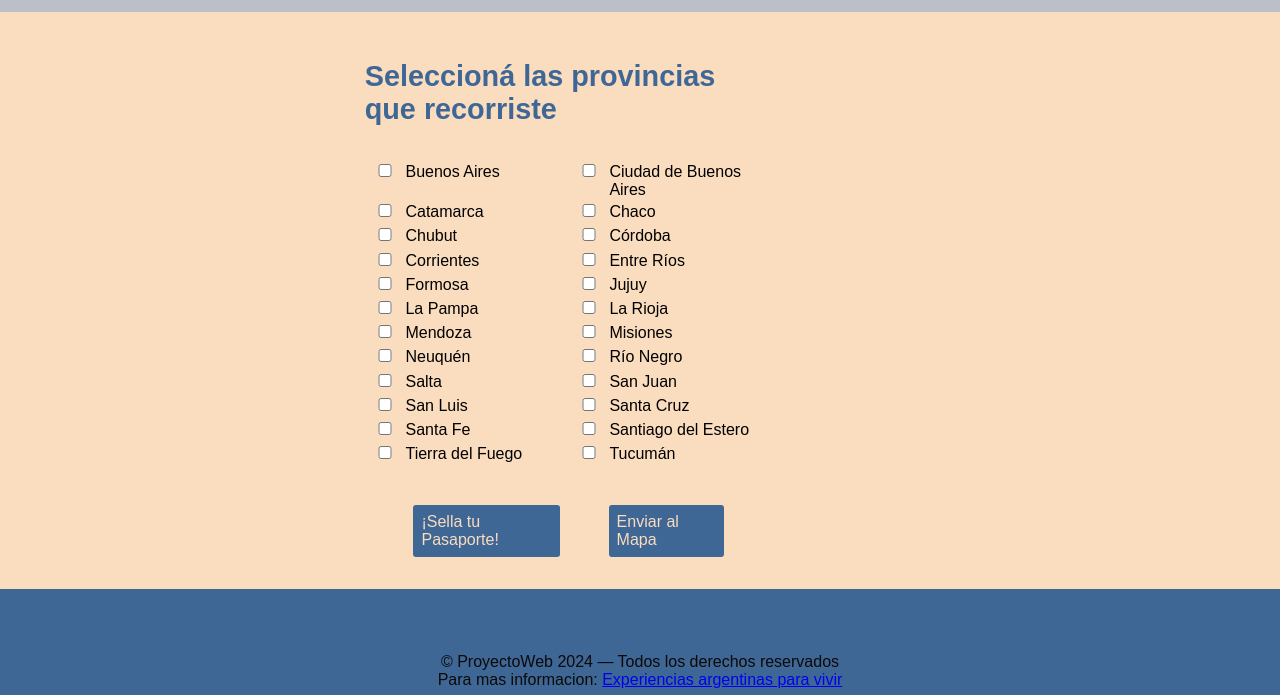
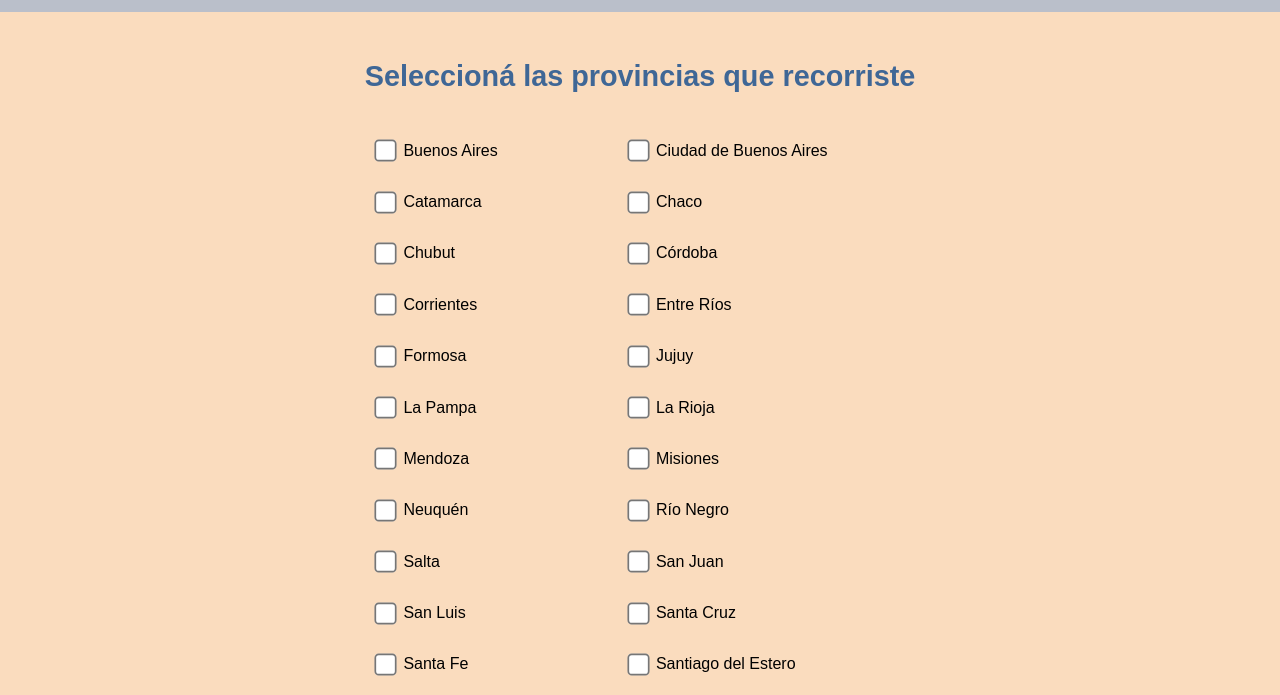
Before and after one commit to Sol6801/TPStaticWeb, a plain HTML site: page pages/passport.html in a window 1280 px wide. Shown: the part 102-797 px from the top of the page. Drawn offline with Linux system fonts and the light colour scheme.

Commit message:
Change checkboxes size

```diff
--- a/pages/passport.html
+++ b/pages/passport.html
@@ -31,30 +31,30 @@
             <h1 class="title">Seleccioná las provincias que recorriste</h1>
 
             <div class="provinces">
-            <input type="checkbox" value="ARB">Buenos Aires<br>
-            <input type="checkbox" value="ARC">Ciudad de Buenos Aires<br>
-            <input type="checkbox" value="ARK">Catamarca<br>
-            <input type="checkbox" value="ARH">Chaco<br>
-            <input type="checkbox" value="ARU">Chubut<br>
-            <input type="checkbox" value="ARX">Córdoba<br>
-            <input type="checkbox" value="ARW">Corrientes<br>
-            <input type="checkbox" value="ARE">Entre Ríos<br>
-            <input type="checkbox" value="ARP">Formosa<br>
-            <input type="checkbox" value="ARY">Jujuy<br>
-            <input type="checkbox" value="ARL">La Pampa<br>
-            <input type="checkbox" value="ARF">La Rioja<br>
-            <input type="checkbox" value="ARM">Mendoza<br>
-            <input type="checkbox" value="ARN">Misiones<br>
-            <input type="checkbox" value="ARQ">Neuquén<br>
-            <input type="checkbox" value="ARR">Río Negro<br>
-            <input type="checkbox" value="ARA">Salta<br>
-            <input type="checkbox" value="ARJ">San Juan<br>
-            <input type="checkbox" value="ARD">San Luis<br>
-            <input type="checkbox" value="ARZ">Santa Cruz<br>
-            <input type="checkbox" value="ARS">Santa Fe<br>
-            <input type="checkbox" value="ARG">Santiago del Estero<br>
-            <input type="checkbox" value="ARV">Tierra del Fuego<br>
-            <input type="checkbox" value="ART">Tucumán<br>
+            <label><input type="checkbox" value="ARB">Buenos Aires</label><br>
+            <label><input type="checkbox" value="ARC">Ciudad de Buenos Aires</label><br>
+            <label><input type="checkbox" value="ARK">Catamarca</label><br>
+            <label><input type="checkbox" value="ARH">Chaco</label><br>
+            <label><input type="checkbox" value="ARU">Chubut</label><br>
+            <label><input type="checkbox" value="ARX">Córdoba</label><br>
+            <label><input type="checkbox" value="ARW">Corrientes</label><br>
+            <label><input type="checkbox" value="ARE">Entre Ríos</label><br>
+            <label><input type="checkbox" value="ARP">Formosa</label><br>
+            <label><input type="checkbox" value="ARY">Jujuy</label><br>
+            <label><input type="checkbox" value="ARL">La Pampa</label><br>
+            <label><input type="checkbox" value="ARF">La Rioja</label><br>
+            <label><input type="checkbox" value="ARM">Mendoza</label><br>
+            <label><input type="checkbox" value="ARN">Misiones</label><br>
+            <label><input type="checkbox" value="ARQ">Neuquén</label><br>
+            <label><input type="checkbox" value="ARR">Río Negro</label><br>
+            <label><input type="checkbox" value="ARA">Salta</label><br>
+            <label><input type="checkbox" value="ARJ">San Juan</label><br>
+            <label><input type="checkbox" value="ARD">San Luis</label><br>
+            <label><input type="checkbox" value="ARZ">Santa Cruz</label><br>
+            <label><input type="checkbox" value="ARS">Santa Fe</label><br>
+            <label><input type="checkbox" value="ARG">Santiago del Estero</label><br>
+            <label><input type="checkbox" value="ARV">Tierra del Fuego</label><br>
+            <label><input type="checkbox" value="ART">Tucumán</label><br>
             </div>
           <section class="submit-buttons">
             <button type="submit" id="stamp">¡Sella tu Pasaporte!</button> <button type="submit" id="map">Enviar al Mapa</button>
--- a/styles/style.css
+++ b/styles/style.css
@@ -350,9 +350,8 @@ button[type=submit] {
     margin: 1rem;
     gap: 2rem;
     flex-direction: column;
-    align-items: center;
-    width: 70%;
-    align-self: center;
+    align-items: baseline;
+    width: 30vh;
 }
 .provinces{
     display: grid;
@@ -364,10 +363,21 @@ button[type=submit] {
 
 }
 .provinces input[type=checkbox]{
-    margin: 0.35rem;
+    margin: 0.7rem;
     float: left;
+    transform: scale(1.7);
 }
+label {
+    display:flex;
+    flex-direction: row;
+    align-items: center;
+    width:max-content;
+    margin: 0.5rem;
+   }
 
+label:hover {
+    cursor:pointer;
+   }
 
 
 /*---------------------- grid de pasaporte aceptado -----------------------*/
@@ -641,7 +651,7 @@ ul.info{
     gap: 2rem;
     flex-direction: column;
     align-items: center;
-    width: 70%;
+    width: 70vh;
     align-self: center;
 }
 
@@ -666,8 +676,8 @@ button[type=submit] {
 .submit-buttons{
     display: flex;
     flex-direction: row;
-    width: 80%;
-    justify-content: center;
+    width: 70vh;
+    justify-content: flex-start;
     gap: 10%;
 
 }
```
